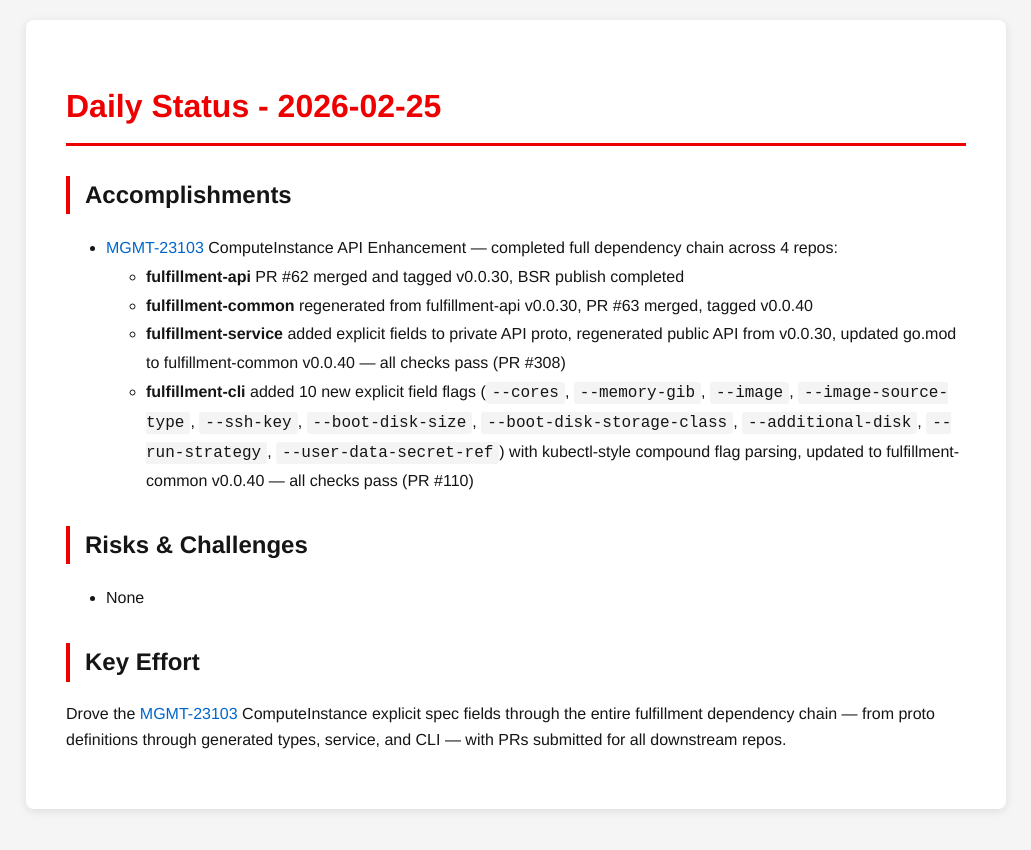
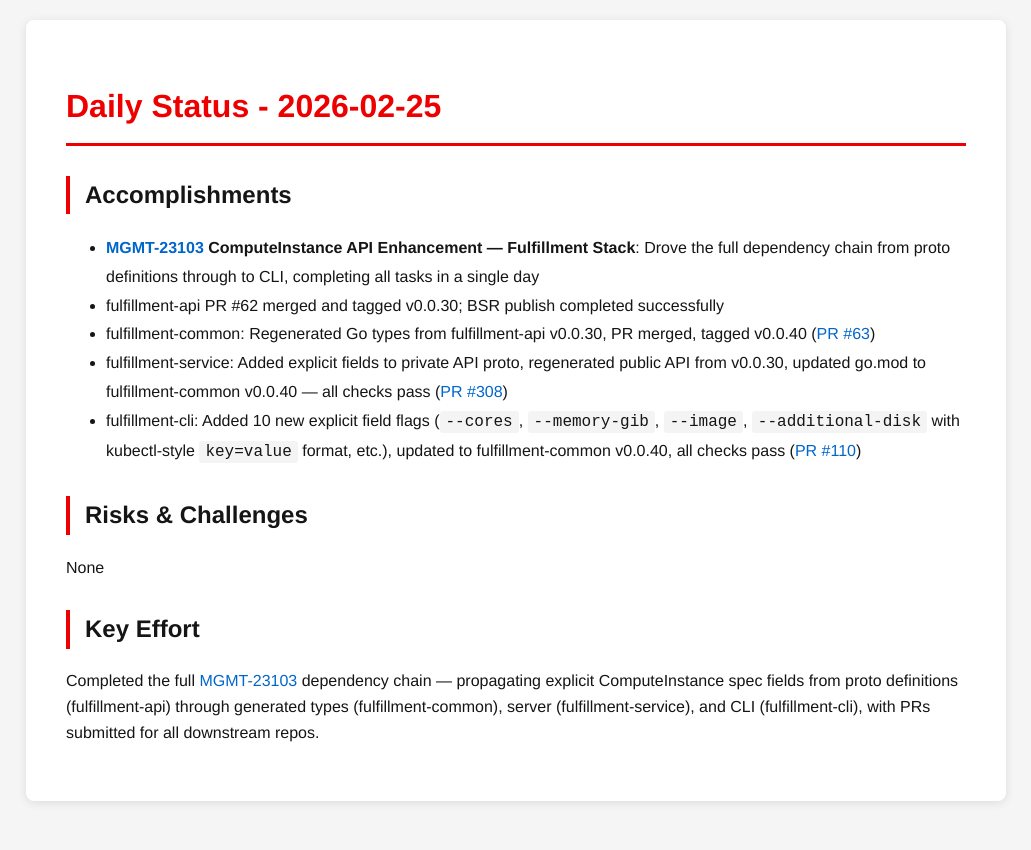
Before and after one commit to tzvatot/daily-status, a Jekyll site: the page built from 2026-02-25.md, in a window 1280 px wide. Shown: the top 850 px of the page, without its empty margins (124-1155 px from the left). Built offline with Jekyll 4.4.1, drawn with Linux system fonts in a browser that asks for light colours.

Commit message:
Daily status update - 2026-02-25

```diff
--- a/2026-02-25.md
+++ b/2026-02-25.md
@@ -8,16 +8,16 @@ date: 2026-02-25
 
 ## Accomplishments
 
-- [MGMT-23103](https://issues.redhat.com/browse/MGMT-23103) ComputeInstance API Enhancement — completed full dependency chain across 4 repos:
-  - **fulfillment-api** PR #62 merged and tagged v0.0.30, BSR publish completed
-  - **fulfillment-common** regenerated from fulfillment-api v0.0.30, PR #63 merged, tagged v0.0.40
-  - **fulfillment-service** added explicit fields to private API proto, regenerated public API from v0.0.30, updated go.mod to fulfillment-common v0.0.40 — all checks pass (PR #308)
-  - **fulfillment-cli** added 10 new explicit field flags (`--cores`, `--memory-gib`, `--image`, `--image-source-type`, `--ssh-key`, `--boot-disk-size`, `--boot-disk-storage-class`, `--additional-disk`, `--run-strategy`, `--user-data-secret-ref`) with kubectl-style compound flag parsing, updated to fulfillment-common v0.0.40 — all checks pass (PR #110)
+- **[MGMT-23103](https://issues.redhat.com/browse/MGMT-23103) ComputeInstance API Enhancement — Fulfillment Stack**: Drove the full dependency chain from proto definitions through to CLI, completing all tasks in a single day
+- fulfillment-api PR #62 merged and tagged v0.0.30; BSR publish completed successfully
+- fulfillment-common: Regenerated Go types from fulfillment-api v0.0.30, PR merged, tagged v0.0.40 ([PR #63](https://github.com/osac-project/fulfillment-common/pull/63))
+- fulfillment-service: Added explicit fields to private API proto, regenerated public API from v0.0.30, updated go.mod to fulfillment-common v0.0.40 — all checks pass ([PR #308](https://github.com/osac-project/fulfillment-service/pull/308))
+- fulfillment-cli: Added 10 new explicit field flags (`--cores`, `--memory-gib`, `--image`, `--additional-disk` with kubectl-style `key=value` format, etc.), updated to fulfillment-common v0.0.40, all checks pass ([PR #110](https://github.com/osac-project/fulfillment-cli/pull/110))
 
 ## Risks & Challenges
 
-- None
+None
 
 ## Key Effort
 
-Drove the [MGMT-23103](https://issues.redhat.com/browse/MGMT-23103) ComputeInstance explicit spec fields through the entire fulfillment dependency chain — from proto definitions through generated types, service, and CLI — with PRs submitted for all downstream repos.
+Completed the full [MGMT-23103](https://issues.redhat.com/browse/MGMT-23103) dependency chain — propagating explicit ComputeInstance spec fields from proto definitions (fulfillment-api) through generated types (fulfillment-common), server (fulfillment-service), and CLI (fulfillment-cli), with PRs submitted for all downstream repos.
```
